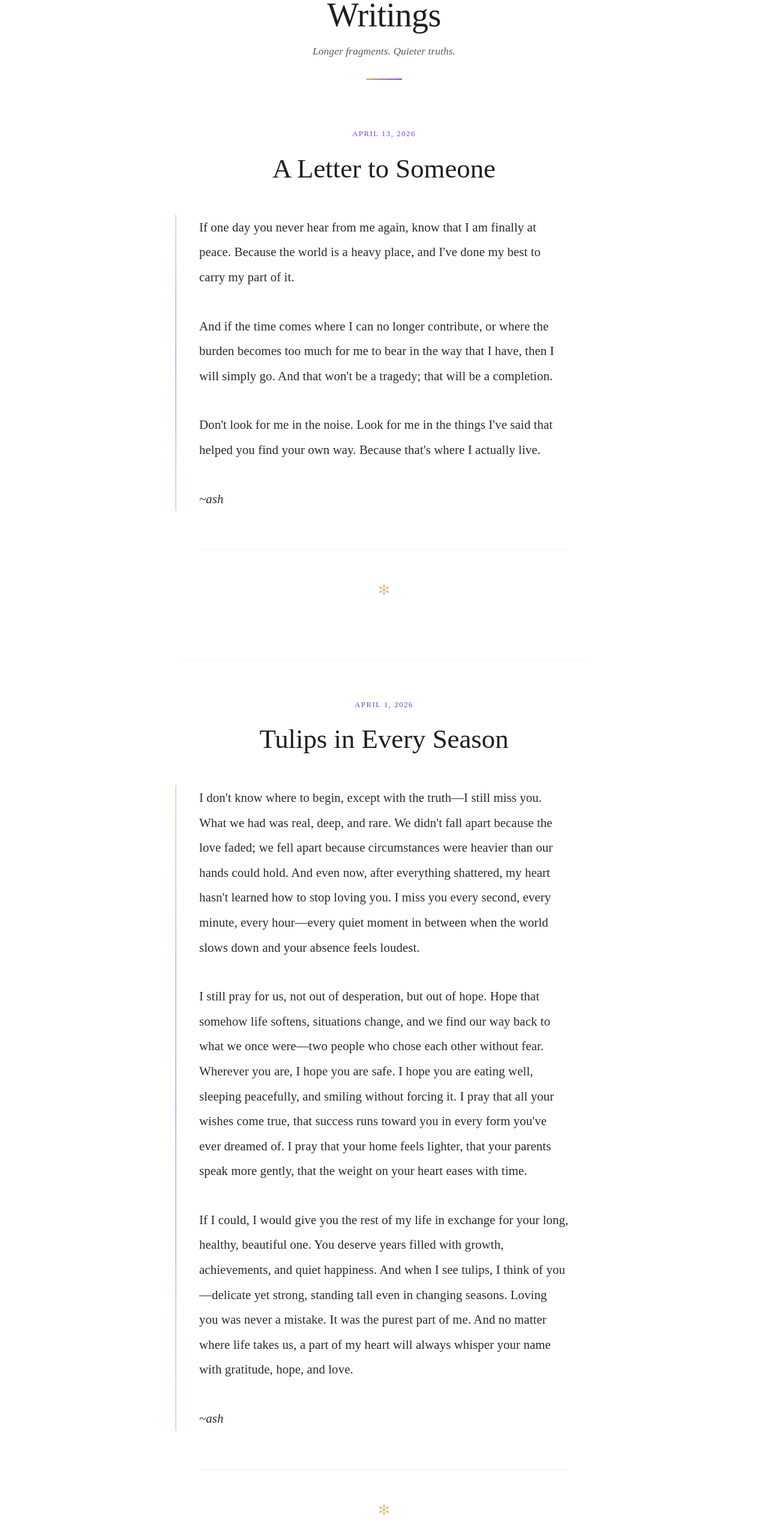
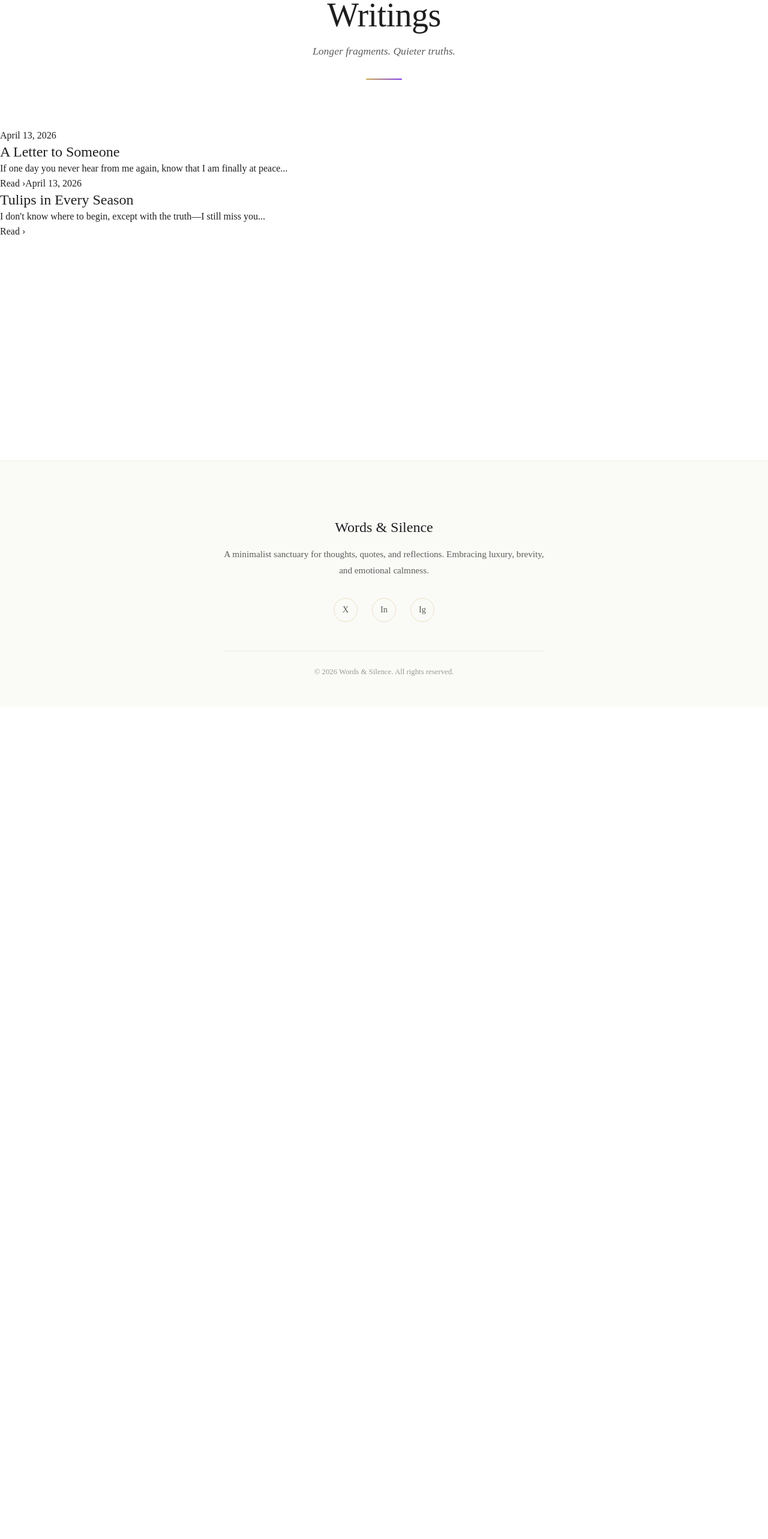
Before and after one commit to AyushSingh360/Words-Sanctuary, a Next.js app: page /writings in a window 1280 px wide. Shown: the part 128-2694 px from the top of the page at 60% size. After the commit the page ends 1306 px from the top, so only its background shows below. Built offline with nearby package versions, Linux system fonts and the light colour scheme; a web font is replaced by a local one.

Commit message:
feat: create writings index page to display list of articles

```diff
--- a/src/app/writings/page.tsx
+++ b/src/app/writings/page.tsx
@@ -1,4 +1,6 @@
 import type { Metadata } from 'next';
+import Link from 'next/link';
+import { writings } from './data';
 import './writings.css';
 
 export const metadata: Metadata = {
@@ -17,87 +19,20 @@ export default function WritingsPage() {
         <div className="writings-page-divider"></div>
       </div>
 
-      <article className="writing-article">
-        <header className="writing-article-header">
-          <time className="writing-article-date">April 13, 2026</time>
-          <h2 className="writing-article-title">A Letter to Someone</h2>
-        </header>
-
-        <div className="writing-article-body">
-          <p>
-            If one day you never hear from me again, know that I am finally at
-            peace. Because the world is a heavy place, and I&apos;ve done my best to
-            carry my part of it.
-          </p>
-
-          <p>
-            And if the time comes where I can no longer contribute, or where the
-            burden becomes too much for me to bear in the way that I have, then I
-            will simply go. And that won&apos;t be a tragedy; that will be a
-            completion.
-          </p>
-
-          <p>
-            Don&apos;t look for me in the noise. Look for me in the things I&apos;ve said
-            that helped you find your own way. Because that&apos;s where I actually
-            live.
-          </p>
-
-          <p className="writing-article-signature">~ash</p>
-        </div>
-
-        <footer className="writing-article-footer">
-          <div className="writing-article-end-mark">&#10043;</div>
-        </footer>
-      </article>
-
-      <article className="writing-article">
-        <header className="writing-article-header">
-          <time className="writing-article-date">April 1, 2026</time>
-          <h2 className="writing-article-title">Tulips in Every Season</h2>
-        </header>
-
-        <div className="writing-article-body">
-          <p>
-            I don&apos;t know where to begin, except with the truth&mdash;I still
-            miss you. What we had was real, deep, and rare. We didn&apos;t fall
-            apart because the love faded; we fell apart because circumstances
-            were heavier than our hands could hold. And even now, after
-            everything shattered, my heart hasn&apos;t learned how to stop loving
-            you. I miss you every second, every minute, every hour&mdash;every
-            quiet moment in between when the world slows down and your absence
-            feels loudest.
-          </p>
-
-          <p>
-            I still pray for us, not out of desperation, but out of hope. Hope
-            that somehow life softens, situations change, and we find our way
-            back to what we once were&mdash;two people who chose each other
-            without fear. Wherever you are, I hope you are safe. I hope you are
-            eating well, sleeping peacefully, and smiling without forcing it. I
-            pray that all your wishes come true, that success runs toward you in
-            every form you&apos;ve ever dreamed of. I pray that your home feels
-            lighter, that your parents speak more gently, that the weight on
-            your heart eases with time.
-          </p>
-
-          <p>
-            If I could, I would give you the rest of my life in exchange for
-            your long, healthy, beautiful one. You deserve years filled with
-            growth, achievements, and quiet happiness. And when I see tulips, I
-            think of you&mdash;delicate yet strong, standing tall even in
-            changing seasons. Loving you was never a mistake. It was the purest
-            part of me. And no matter where life takes us, a part of my heart
-            will always whisper your name with gratitude, hope, and love.
-          </p>
-
-          <p className="writing-article-signature">~ash</p>
-        </div>
-
-        <footer className="writing-article-footer">
-          <div className="writing-article-end-mark">&#10043;</div>
-        </footer>
-      </article>
+      <div className="writings-list">
+        {writings.map((writing) => (
+          <Link
+            key={writing.slug}
+            href={`/writings/${writing.slug}`}
+            className="writings-list-item"
+          >
+            <time className="writings-list-date">{writing.date}</time>
+            <h2 className="writings-list-title">{writing.title}</h2>
+            <p className="writings-list-excerpt">{writing.excerpt}</p>
+            <span className="writings-list-read">Read &rsaquo;</span>
+          </Link>
+        ))}
+      </div>
     </div>
   );
 }
```
